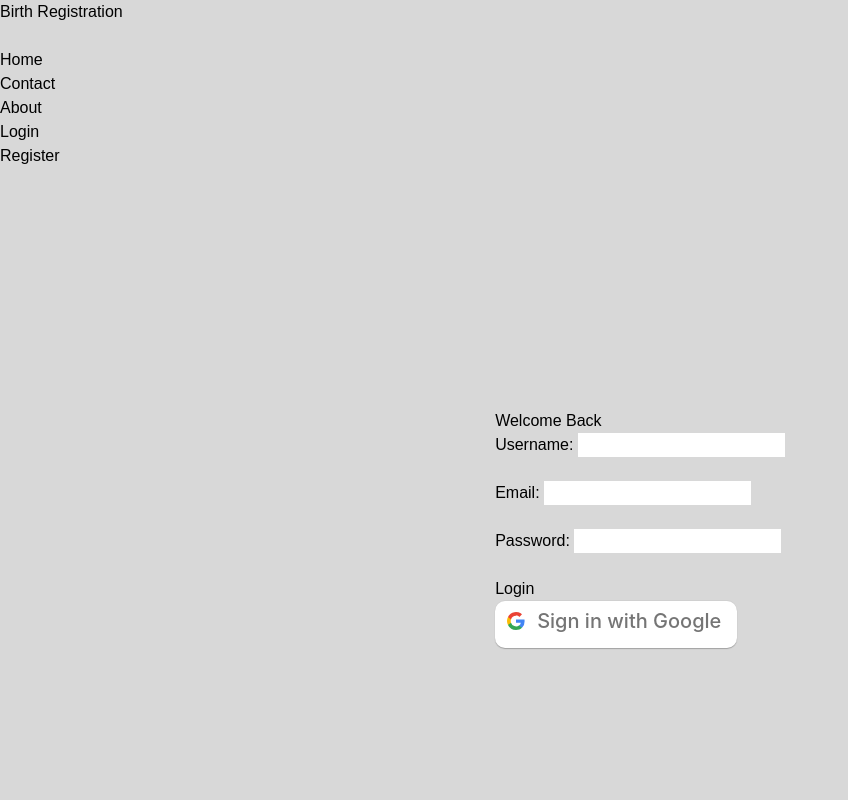
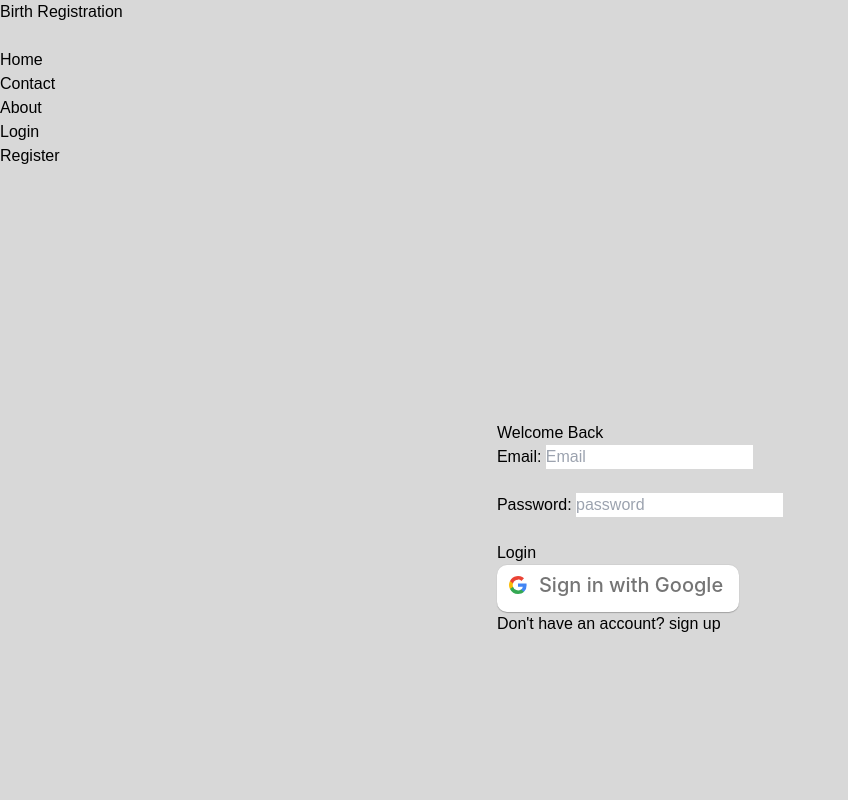
Before and after one commit to tlcgbo/Birth-Registration, a React (Vite) app: page /login in a window 1280 px wide. Shown: the top 800 px of the page, without its empty margins (0-848 px from the left). Built offline with nearby package versions, Linux system fonts and the light colour scheme; the HTML template or start-up script is replaced by a standard one.

Commit message:
last things

```diff
--- a/src/components/Login.jsx
+++ b/src/components/Login.jsx
@@ -3,20 +3,54 @@ import { signInWithPopup } from "firebase/auth"
 import { useNavigate } from "react-router-dom"
 import { motion } from "framer-motion"
 import GoogleBtn from "./GoogleBtn"
+import { signInWithEmailAndPassword } from "firebase/auth"
+import { toast } from "react-toastify"
+import { useState } from "react"
+import { Link } from "react-router-dom"
+
+const initialState = {
+  email: '',
+  password: '',
+}
+
 
 const Login = ({ setIsAuth }) => {
 
+  const [formData, setFormData] = useState(initialState);
 
+  const {email, password} = formData;
 
   let navigate = useNavigate();
 
-  // const signInWithGoogle = () => {
-  //   signInWithPopup(auth, provider).then((result) => {
-  //     localStorage.setItem("isAuth", true);
-  //     setIsAuth(true)
-  //     navigate('/')
-  //   })
-  // }
+  const validateForm = () => {
+    if(!email || !password){
+      toast.error("Please, fill in all input fields")
+    }
+  }
+
+  const handleSubmit = async (e) => {
+    e.preventDefault();
+
+    validateForm();
+    try{
+      if(email && password) {
+        const {user} = await signInWithEmailAndPassword(
+          auth, email, password
+        );
+        localStorage.setItem('isAuth', true);
+        toast.success('log in successfully');
+        setIsAuth(true);
+        navigate("/");
+      }
+    } catch (error) {
+      toast.error('invalid credentials');
+      console.log(error)
+    }
+  }
+
+  const handleChange = (e) => {
+    setFormData({...formData, [e.target.name]: e.target.value});
+  };
 
   return (
     <div className="loginPage">
@@ -34,14 +68,31 @@ const Login = ({ setIsAuth }) => {
       <p className="text-4xl p-10 text-center font-semibold text-purple-500">Welcome Back</p>
 
       <div className="text-lg bg-indigo-950 p-10 rounded-lg shadow-lg  text-center">
-        <label className="text-white"  htmlFor="fname">Username: </label>
-        <input className="rounded-lg" type="text" id="fname" name="fname" />
+        <form onSubmit={handleSubmit} className="text-black">
+
+        <label className="text-white">Email: </label>
+
+        <input
+        className="rounded-lg p-1"
+        placeholder="Email"
+        type="email"
+        name="email"
+        value={email}
+        onChange={handleChange}
+        />
+
         <br></br> <br></br>
-        <label className="text-white" htmlFor="email">Email: </label>
-        <input className="rounded-lg" type="email" id="email" name="email" />
-        <br></br> <br></br>
-        <label className="text-white" htmlFor="email">Password: </label>
-        <input className="rounded-lg" type="password" id="password" name="password" />
+        <label className="text-white">Password: </label>
+
+        <input
+        className="rounded-lg p-1"
+        placeholder="password"
+        type="password"
+        name="password"
+        value={password}
+        onChange={handleChange}
+         />
+
         <br></br> <br></br>
 
         <button
@@ -50,13 +101,14 @@ const Login = ({ setIsAuth }) => {
             >
               Login
             </button>
+        </form>
+
       </div>
 
       <GoogleBtn setIsAuth={setIsAuth} />
 
-      {/* <div className="text-center pb-10">
-        <button className="login-with-google-btn" onClick={signInWithGoogle}>Sign in with Google</button>
-      </div> */}
+      <p className='my-4'>Don't have an account? <Link className='text-purple-800 underline' to={'/register'}>sign up</Link></p>
+
 
 
       </motion.div>
--- a/src/components/Register.jsx
+++ b/src/components/Register.jsx
@@ -33,7 +33,7 @@ const Register = ({ setIsAuth }) => {
   const handleSubmit = async (e) => {
     e.preventDefault();
 
-    if(validateForm()){
+      validateForm();
       try {
         if(username && email && password) {
           const {user} = await createUserWithEmailAndPassword(
@@ -51,7 +51,7 @@ const Register = ({ setIsAuth }) => {
 
       }
     }
-  }
+
 
   const handleChange = (e) => {
     setFormData({...formData, [e.target.name]: e.target.value.trim()});
@@ -78,7 +78,7 @@ const Register = ({ setIsAuth }) => {
 
           <input
           className="rounded-lg p-1 text"
-          placeholder="Enter username"
+          placeholder="Username"
           type="text"
           name="username"
           value={username}
```
